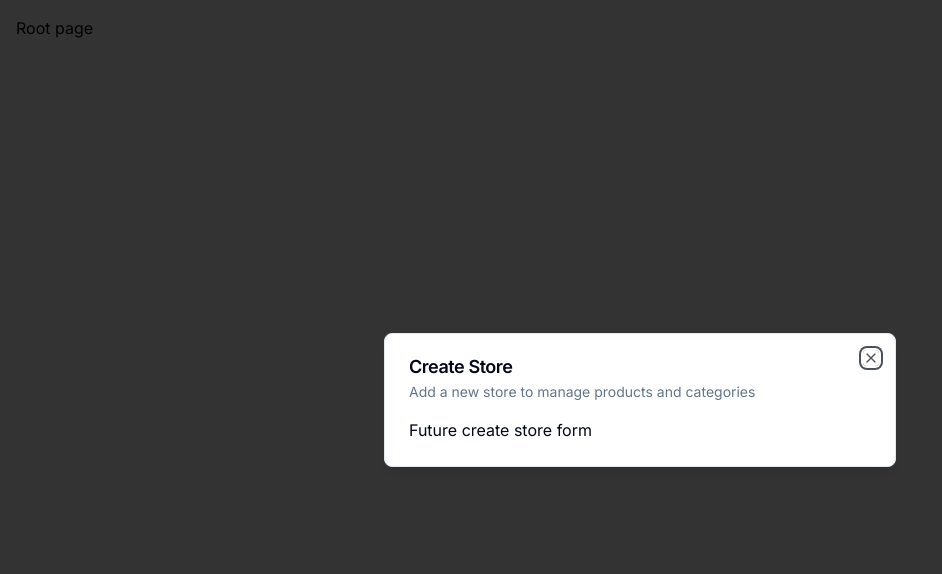
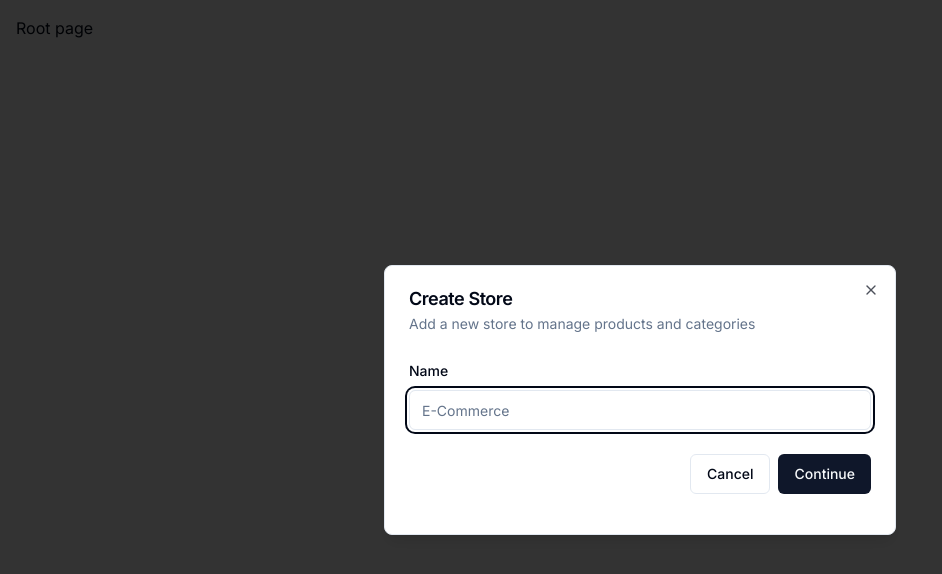
Before and after one commit to DanyloOhurtsov/ecommerce-next-app, a Next.js app: page / in a window 1280 px wide. Shown: the top 574 px of the page, without its empty margins (0-942 px from the left). Built offline with nearby package versions, Linux system fonts and the light colour scheme.

Commit message:
ZOD validation DONE

```diff
--- a/components/modals/store-modal.tsx
+++ b/components/modals/store-modal.tsx
@@ -1,10 +1,41 @@
 "use client";
 
+import * as z from "zod";
+import { useForm } from "react-hook-form";
+
 import { useStoreModal } from "@/hooks/use-store-modal";
+import { zodResolver } from "@hookform/resolvers/zod";
 import { Modal } from "@/components/ui/modal";
+import {
+    Form,
+    FormControl,
+    FormField,
+    FormItem,
+    FormLabel,
+    FormMessage,
+} from "@/components/ui/form";
+import { Input } from "@/components/ui/input";
+import { Button } from "@/components/ui/button";
+
+const formSchema = z.object({
+    name: z.string().min(1),
+});
 
 export const StoreModal = () => {
     const storeModal = useStoreModal();
+
+    const form = useForm<z.infer<typeof formSchema>>({
+        resolver: zodResolver(formSchema),
+        defaultValues: {
+            name: "",
+        },
+    });
+
+    const onSubmit = async (values: z.infer<typeof formSchema>) => {
+        console.log(values);
+        // todo create store
+    };
+
     return (
         <Modal
             title="Create Store"
@@ -12,7 +43,40 @@
             isOpen={storeModal.isOpen}
             onClose={storeModal.onClose}
         >
-            Future create store form
+            <div>
+                <div className=" space-y-4 py-2 pb-4">
+                    <Form {...form}>
+                        <form onSubmit={form.handleSubmit(onSubmit)}>
+                            <FormField
+                                control={form.control}
+                                name="name"
+                                render={({ field }) => (
+                                    <FormItem>
+                                        <FormLabel>Name</FormLabel>
+                                        <FormControl>
+                                            <Input
+                                                placeholder="E-Commerce"
+                                                {...field}
+                                            />
+                                        </FormControl>
+                                        <FormMessage />
+                                    </FormItem>
+                                )}
+                            />
+                            <div className=" pt-6 space-x-2 flex items-center justify-end w-full">
+                                <Button
+                                    variant={"outline"}
+                                    onClick={storeModal.onClose}
+                                >
+                                    Cancel
+                                </Button>
+                                <Button type="submit">Continue</Button>
+                            </div>
+                        </form>
+                    </Form>
+                </div>
+                {/* Button */}
+            </div>
         </Modal>
     );
 };
--- a/components/ui/form.tsx
+++ b/components/ui/form.tsx
@@ -1,6 +1,6 @@
-import * as React from "react"
-import * as LabelPrimitive from "@radix-ui/react-label"
-import { Slot } from "@radix-ui/react-slot"
+import * as React from "react";
+import * as LabelPrimitive from "@radix-ui/react-label";
+import { Slot } from "@radix-ui/react-slot";
 import {
     Controller,
     ControllerProps,
@@ -8,23 +8,23 @@
     FieldValues,
     FormProvider,
     useFormContext,
-} from "react-hook-form"
+} from "react-hook-form";
 
-import { cn } from "@/lib/utils"
-import { Label } from "@/components/ui/label"
+import { cn } from "@/lib/utils";
+import { Label } from "@/components/ui/label";
 
-const Form = FormProvider
+const Form = FormProvider;
 
 type FormFieldContextValue<
     TFieldValues extends FieldValues = FieldValues,
     TName extends FieldPath<TFieldValues> = FieldPath<TFieldValues>
 > = {
-  name: TName
-}
+    name: TName;
+};
 
 const FormFieldContext = React.createContext<FormFieldContextValue>(
     {} as FormFieldContextValue
-)
+);
 
 const FormField = <
     TFieldValues extends FieldValues = FieldValues,
@@ -36,21 +36,21 @@
         <FormFieldContext.Provider value={{ name: props.name }}>
             <Controller {...props} />
         </FormFieldContext.Provider>
-  )
+    );
+};
+
+const useFormField = () => {
+    const fieldContext = React.useContext(FormFieldContext);
+    const itemContext = React.useContext(FormItemContext);
+    const { getFieldState, formState } = useFormContext();
+
+    const fieldState = getFieldState(fieldContext.name, formState);
+
+    if (!fieldContext) {
+        throw new Error("useFormField should be used within <FormField>");
     }
 
-const useFormField = () => {
-  const fieldContext = React.useContext(FormFieldContext)
-  const itemContext = React.useContext(FormItemContext)
-  const { getFieldState, formState } = useFormContext()
-
-  const fieldState = getFieldState(fieldContext.name, formState)
-
-  if (!fieldContext) {
-    throw new Error("useFormField should be used within <FormField>")
-  }
-
-  const { id } = itemContext
+    const { id } = itemContext;
 
     return {
         id,
@@ -59,36 +59,36 @@
         formDescriptionId: `${id}-form-item-description`,
         formMessageId: `${id}-form-item-message`,
         ...fieldState,
-  }
-}
+    };
+};
 
 type FormItemContextValue = {
-  id: string
-}
+    id: string;
+};
 
 const FormItemContext = React.createContext<FormItemContextValue>(
     {} as FormItemContextValue
-)
+);
 
 const FormItem = React.forwardRef<
     HTMLDivElement,
     React.HTMLAttributes<HTMLDivElement>
 >(({ className, ...props }, ref) => {
-  const id = React.useId()
+    const id = React.useId();
 
     return (
         <FormItemContext.Provider value={{ id }}>
             <div ref={ref} className={cn("space-y-2", className)} {...props} />
         </FormItemContext.Provider>
-  )
-})
-FormItem.displayName = "FormItem"
+    );
+});
+FormItem.displayName = "FormItem";
 
 const FormLabel = React.forwardRef<
     React.ElementRef<typeof LabelPrimitive.Root>,
     React.ComponentPropsWithoutRef<typeof LabelPrimitive.Root>
 >(({ className, ...props }, ref) => {
-  const { error, formItemId } = useFormField()
+    const { error, formItemId } = useFormField();
 
     return (
         <Label
@@ -97,15 +97,16 @@
             htmlFor={formItemId}
             {...props}
         />
-  )
-})
-FormLabel.displayName = "FormLabel"
+    );
+});
+FormLabel.displayName = "FormLabel";
 
 const FormControl = React.forwardRef<
     React.ElementRef<typeof Slot>,
     React.ComponentPropsWithoutRef<typeof Slot>
 >(({ ...props }, ref) => {
-  const { error, formItemId, formDescriptionId, formMessageId } = useFormField()
+    const { error, formItemId, formDescriptionId, formMessageId } =
+        useFormField();
 
     return (
         <Slot
@@ -119,15 +120,15 @@
             aria-invalid={!!error}
             {...props}
         />
-  )
-})
-FormControl.displayName = "FormControl"
+    );
+});
+FormControl.displayName = "FormControl";
 
 const FormDescription = React.forwardRef<
     HTMLParagraphElement,
     React.HTMLAttributes<HTMLParagraphElement>
 >(({ className, ...props }, ref) => {
-  const { formDescriptionId } = useFormField()
+    const { formDescriptionId } = useFormField();
 
     return (
         <p
@@ -136,19 +137,19 @@
             className={cn("text-sm text-muted-foreground", className)}
             {...props}
         />
-  )
-})
-FormDescription.displayName = "FormDescription"
+    );
+});
+FormDescription.displayName = "FormDescription";
 
 const FormMessage = React.forwardRef<
     HTMLParagraphElement,
     React.HTMLAttributes<HTMLParagraphElement>
 >(({ className, children, ...props }, ref) => {
-  const { error, formMessageId } = useFormField()
-  const body = error ? String(error?.message) : children
+    const { error, formMessageId } = useFormField();
+    const body = error ? String(error?.message) : children;
 
     if (!body) {
-    return null
+        return null;
     }
 
     return (
@@ -160,9 +161,9 @@
         >
             {body}
         </p>
-  )
-})
-FormMessage.displayName = "FormMessage"
+    );
+});
+FormMessage.displayName = "FormMessage";
 
 export {
     useFormField,
@@ -173,4 +174,4 @@
     FormDescription,
     FormMessage,
     FormField,
-}
+};
```
Lines whose indentation alone changed are shown as unchanged.
